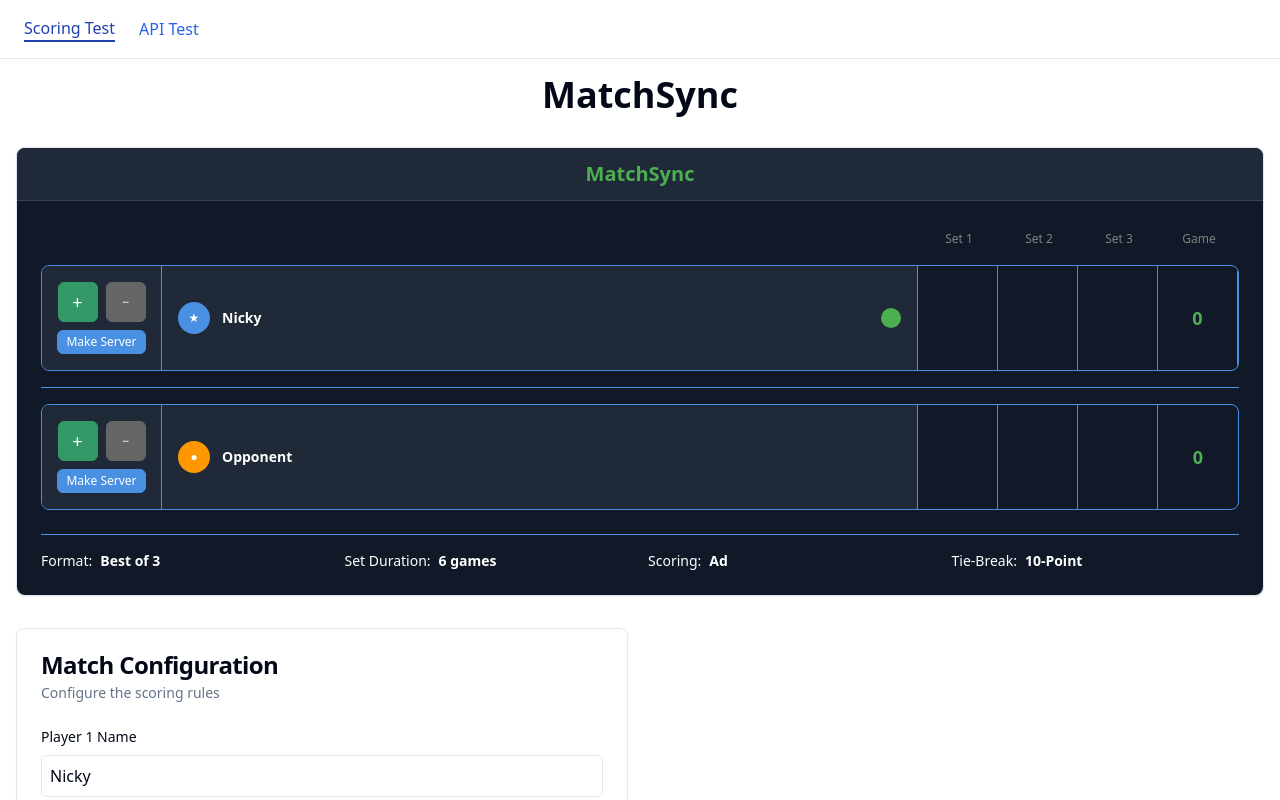
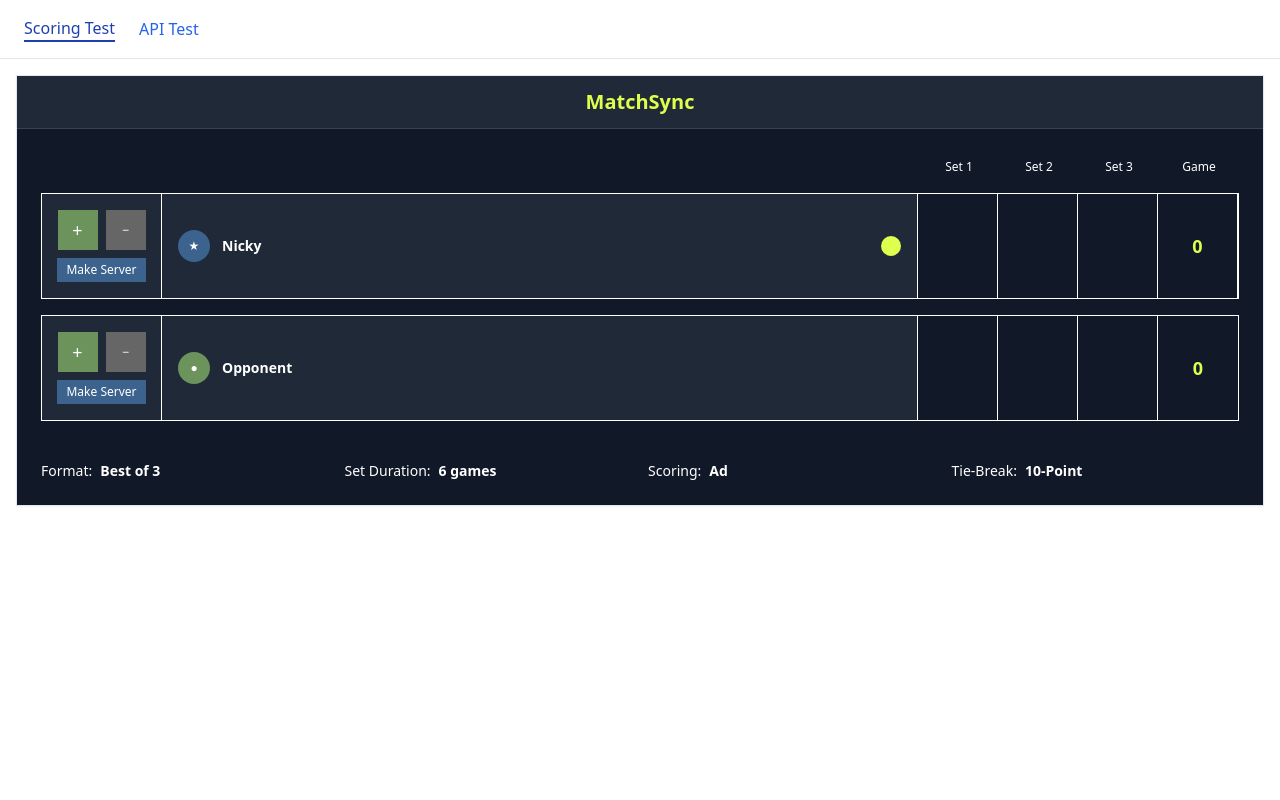
Before and after one commit to paulcham/tennis-score-sharer, a React (Create React App) app: page / in a window 1280 px wide. Both pictures are taken after a click on the button "Start Scoring Test". Shown: the top 800 px of the page. Built offline with nearby package versions, Linux system fonts and the light colour scheme.

Commit message:
Refactor GameScorer and Scoreboard components to improve styling and color consistency using TENNIS_COLORS; update button and card components for better layout and accessibility.

```diff
--- a/src/components/scoring/GameScorer.tsx
+++ b/src/components/scoring/GameScorer.tsx
@@ -349,7 +349,7 @@ const GameScorer: React.FC<GameScorerProps> = ({ config }) => {
                   const winnerName = entry.winner === 'player1' ? config.player1Name : config.player2Name;
 
                   return (
-                    <div key={index} className="p-3 bg-orange-50 border border-orange-200 rounded">
+                    <div key={index} className="p-3 bg-orange-50 border border-orange-200 ">
                       <div className="text-sm font-medium text-orange-800">
                         Set {entry.set}, Tiebreak: {winnerName} won {entry.score.player1Points}-{entry.score.player2Points}
                       </div>
@@ -363,7 +363,7 @@ const GameScorer: React.FC<GameScorerProps> = ({ config }) => {
                   const player2Name = config.player2Name;
 
                   return (
-                    <div key={index} className="p-3 bg-muted rounded">
+                    <div key={index} className="p-3 bg-muted ">
                       <div className="text-sm font-medium">
                         Set {entry.set}, Game {entry.game}: {serverName} serving, {winnerName} won.
                       </div>
--- a/src/components/scoring/Scoreboard.tsx
+++ b/src/components/scoring/Scoreboard.tsx
@@ -3,6 +3,7 @@ import { Card, CardContent } from '../ui/card';
 import { Button } from '../ui/button';
 import { GameScore, SetScore, MatchConfig, Player, TieBreakScore } from '../../types/Scoring';
 import { isTieBreakNeeded } from '../../utils/scoring';
+import { TENNIS_COLORS } from '../../lib/colors';
 
 interface ScoreboardProps {
   config: MatchConfig;
@@ -48,9 +49,9 @@ const Scoreboard: React.FC<ScoreboardProps> = ({
   };
 
   const getPointColorStyle = (point: number | string) => {
-    if (point === 'advantage') return { color: '#4CAF50', fontWeight: 'bold' }; // Lime Green
-    if (point === 'game') return { color: '#4CAF50', fontWeight: 'bold' }; // Lime Green
-    return { color: '#4CAF50' }; // Lime Green
+    if (point === 'advantage') return { color: TENNIS_COLORS.YELLOW, fontWeight: 'bold' };
+    if (point === 'game') return { color: TENNIS_COLORS.YELLOW, fontWeight: 'bold' };
+    return { color: TENNIS_COLORS.YELLOW };
   };
 
   // Determine how many sets to show based on match format
@@ -80,9 +81,9 @@ const Scoreboard: React.FC<ScoreboardProps> = ({
       const hasStarted = set && (set.player1Games > 0 || set.player2Games > 0);
 
       let setClass = "text-lg font-bold";
-      let setStyle = { color: '#4CAF50' }; // Lime Green
+      let setStyle = { color: TENNIS_COLORS.YELLOW };
       let cellClass = "p-4 text-center border-r";
-      let cellStyle: React.CSSProperties = { borderColor: '#808080' }; // Steel Blue
+      let cellStyle: React.CSSProperties = { borderColor: TENNIS_COLORS.WHITE };
 
       if (isComplete) {
         if (set?.winner === 'player1') {
@@ -134,9 +135,9 @@ const Scoreboard: React.FC<ScoreboardProps> = ({
       const hasStarted = set && (set.player1Games > 0 || set.player2Games > 0);
 
       let setClass = "text-lg font-bold";
-      let setStyle = { color: '#4CAF50' }; // Lime Green
+      let setStyle = { color: TENNIS_COLORS.YELLOW };
       let cellClass = "p-4 text-center border-r";
-      let cellStyle: React.CSSProperties = { borderColor: '#808080' }; // Steel Blue
+      let cellStyle: React.CSSProperties = { borderColor: TENNIS_COLORS.WHITE };
 
       if (isComplete) {
         if (set?.winner === 'player2') {
@@ -197,7 +198,7 @@ const Scoreboard: React.FC<ScoreboardProps> = ({
 
   const getCurrentScoreColorStyle = (player: Player) => {
     if (isTieBreak) {
-      return { color: '#4CAF50', fontWeight: 'bold' }; // Lime Green
+      return { color: TENNIS_COLORS.YELLOW, fontWeight: 'bold' };
     }
     if (player === 'player1') {
       return getPointColorStyle(currentGameScore.player1Points);
@@ -209,10 +210,10 @@ const Scoreboard: React.FC<ScoreboardProps> = ({
   return (
     <Card className="w-full">
       <CardContent className="p-0">
-        <div className="bg-gray-900 text-white rounded-lg overflow-hidden">
+        <div className="bg-gray-900 text-white  overflow-hidden">
                       {/* Header */}
             <div className="bg-gray-800 px-6 py-3 border-b border-gray-700">
-              <h2 className="text-xl font-bold text-center" style={{ color: '#4CAF50' }}>
+              <h2 className="text-xl font-bold text-center" style={{ color: TENNIS_COLORS.YELLOW }}>
                 MatchSync
               </h2>
             </div>
@@ -257,27 +258,27 @@ const Scoreboard: React.FC<ScoreboardProps> = ({
                   className="text-center"
                   style={{ gridArea: `set${i + 1}` }}
                 >
-                  <span className="text-xs" style={{ color: '#808080' }}>Set {i + 1}</span>
+                  <span className="text-xs" style={{ color: TENNIS_COLORS.WHITE }}>Set {i + 1}</span>
                 </div>
               ))}
 
               {/* Empty Game Column */}
                               <div className="text-center">
-                  <span className="text-xs" style={{ color: '#808080' }}>Game</span>
+                  <span className="text-xs" style={{ color: TENNIS_COLORS.WHITE }}>Game</span>
                 </div>
             </div>
 
             {/* Player Names Row */}
             <div
-              className="grid gap-0 mb-4 border rounded-lg overflow-hidden"
+              className="grid gap-0 mb-4 border  overflow-hidden"
               style={{
                 gridTemplateColumns: `120px 1fr repeat(${setCount}, 80px) 80px`,
                 gridTemplateAreas: `"buttons player1 ${Array.from({length: setCount}, (_, i) => `set${i+1}`).join(' ')} game1"`,
-                borderColor: '#4A90E2' // Blue
+                borderColor: TENNIS_COLORS.WHITE
               }}
             >
               {/* Scoring Buttons Column for Player 1 */}
-              <div className="p-4 border-r bg-gray-800" style={{ borderColor: '#4A90E2' }}>
+              <div className="p-4 border-r bg-gray-800" style={{ borderColor: TENNIS_COLORS.WHITE }}>
                 <div className="flex flex-col items-center gap-2">
                   <div className="flex items-center justify-center gap-2">
                     <Button
@@ -289,8 +290,8 @@ const Scoreboard: React.FC<ScoreboardProps> = ({
                           : 'hover:bg-opacity-80'
                       }`}
                       style={{
-                        backgroundColor: currentSetComplete ? '#666' : '#339966',
-                        borderColor: currentSetComplete ? '#666' : '#339966'
+                        backgroundColor: currentSetComplete ? '#666' : TENNIS_COLORS.GREEN,
+                        borderColor: currentSetComplete ? '#666' : TENNIS_COLORS.GREEN
                       }}
                       onClick={() => onAddPoint('player1')}
                       disabled={currentSetComplete}
@@ -320,8 +321,8 @@ const Scoreboard: React.FC<ScoreboardProps> = ({
                     variant="outline"
                     className="h-6 px-2 text-xs text-white hover:bg-opacity-80"
                     style={{
-                      backgroundColor: '#4A90E2',
-                      borderColor: '#4A90E2'
+                      backgroundColor: TENNIS_COLORS.BLUE,
+                      borderColor: TENNIS_COLORS.BLUE
                     }}
                     onClick={() => onSetServer('player1')}
                   >
@@ -331,19 +332,19 @@ const Scoreboard: React.FC<ScoreboardProps> = ({
               </div>
 
               {/* Player 1 Column */}
-              <div className="p-4 border-r bg-gray-800 flex items-center" style={{ borderColor: '#4A90E2' }}>
+              <div className="p-4 border-r bg-gray-800 flex items-center" style={{ borderColor: TENNIS_COLORS.WHITE }}>
                 <div className="flex items-center justify-between w-full">
                   <div className="flex items-center">
-                    <div className="w-8 h-8 rounded-full flex items-center justify-center mr-3" style={{ backgroundColor: '#4A90E2' }}>
+                    <div className="w-8 h-8 rounded-full flex items-center justify-center mr-3" style={{ backgroundColor: TENNIS_COLORS.BLUE }}>
                       <span className="text-white text-xs">★</span>
                     </div>
-                    <span className="font-semibold text-sm" style={{ color: '#FFFFFF' }}>{config.player1Name}</span>
+                    <span className="font-semibold text-sm" style={{ color: TENNIS_COLORS.WHITE }}>{config.player1Name}</span>
                   </div>
                   {isTieBreak && tieBreakScore && tieBreakScore.server === 'player1' && (
-                    <div className="w-5 h-5 rounded-full" style={{ backgroundColor: '#4CAF50' }}></div>
+                    <div className="w-5 h-5 rounded-full" style={{ backgroundColor: TENNIS_COLORS.YELLOW }}></div>
                   )}
                   {!isTieBreak && currentGameScore.server === 'player1' && (
-                    <div className="w-5 h-5 rounded-full" style={{ backgroundColor: '#4CAF50' }}></div>
+                    <div className="w-5 h-5 rounded-full" style={{ backgroundColor: TENNIS_COLORS.YELLOW }}></div>
                   )}
                 </div>
               </div>
@@ -359,28 +360,25 @@ const Scoreboard: React.FC<ScoreboardProps> = ({
                 </div>
               ))}
 
-              {/* Game Score Column for Player 1 */}
-              <div className="p-4 text-center border-r flex items-center justify-center" style={{ borderColor: '#4A90E2' }}>
+                              {/* Game Score Column for Player 1 */}
+                <div className="p-4 text-center border-r flex items-center justify-center" style={{ borderColor: TENNIS_COLORS.WHITE }}>
                 <div className="text-lg font-bold" style={getCurrentScoreColorStyle('player1')}>
                   {getCurrentScore('player1')}
                 </div>
               </div>
             </div>
 
-            {/* Divider */}
-            <div className="h-px my-4" style={{ backgroundColor: '#4A90E2' }}></div>
-
             {/* Player 2 Row */}
             <div
-              className="grid gap-0 border rounded-lg overflow-hidden"
+              className="grid gap-0 border overflow-hidden"
               style={{
                 gridTemplateColumns: `120px 1fr repeat(${setCount}, 80px) 80px`,
                 gridTemplateAreas: `"buttons player2 ${Array.from({length: setCount}, (_, i) => `set${i+1}`).join(' ')} game2"`,
-                borderColor: '#4A90E2'
+                borderColor: TENNIS_COLORS.WHITE
               }}
             >
-              {/* Scoring Buttons Column for Player 2 */}
-              <div className="p-4 border-r bg-gray-800" style={{ borderColor: '#4A90E2' }}>
+                              {/* Scoring Buttons Column for Player 2 */}
+                <div className="p-4 border-r bg-gray-800" style={{ borderColor: TENNIS_COLORS.WHITE }}>
                 <div className="flex flex-col items-center gap-2">
                   <div className="flex items-center justify-center gap-2">
                     <Button
@@ -392,8 +390,8 @@ const Scoreboard: React.FC<ScoreboardProps> = ({
                           : 'hover:bg-opacity-80'
                       }`}
                       style={{
-                        backgroundColor: currentSetComplete ? '#666' : '#339966',
-                        borderColor: currentSetComplete ? '#666' : '#339966'
+                        backgroundColor: currentSetComplete ? '#666' : TENNIS_COLORS.GREEN,
+                        borderColor: currentSetComplete ? '#666' : TENNIS_COLORS.GREEN
                       }}
                       onClick={() => onAddPoint('player2')}
                       disabled={currentSetComplete}
@@ -423,8 +421,8 @@ const Scoreboard: React.FC<ScoreboardProps> = ({
                     variant="outline"
                     className="h-6 px-2 text-xs text-white hover:bg-opacity-80"
                     style={{
-                      backgroundColor: '#4A90E2',
-                      borderColor: '#4A90E2'
+                      backgroundColor: TENNIS_COLORS.BLUE,
+                      borderColor: TENNIS_COLORS.BLUE
                     }}
                     onClick={() => onSetServer('player2')}
                   >
@@ -433,20 +431,20 @@ const Scoreboard: React.FC<ScoreboardProps> = ({
                 </div>
               </div>
 
-              {/* Player 2 Column */}
-              <div className="p-4 border-r bg-gray-800 flex items-center" style={{ borderColor: '#4A90E2' }}>
+                              {/* Player 2 Column */}
+                <div className="p-4 border-r bg-gray-800 flex items-center" style={{ borderColor: TENNIS_COLORS.WHITE }}>
                 <div className="flex items-center justify-between w-full">
                   <div className="flex items-center">
-                    <div className="w-8 h-8 rounded-full flex items-center justify-center mr-3" style={{ backgroundColor: '#FF9800' }}>
+                    <div className="w-8 h-8 rounded-full flex items-center justify-center mr-3" style={{ backgroundColor: TENNIS_COLORS.GREEN }}>
                       <span className="text-white text-xs">●</span>
                     </div>
-                    <span className="font-semibold text-sm" style={{ color: '#FFFFFF' }}>{config.player2Name}</span>
+                    <span className="font-semibold text-sm" style={{ color: TENNIS_COLORS.WHITE }}>{config.player2Name}</span>
                   </div>
                   {isTieBreak && tieBreakScore && tieBreakScore.server === 'player2' && (
-                    <div className="w-5 h-5 rounded-full" style={{ backgroundColor: '#4CAF50' }}></div>
+                    <div className="w-5 h-5 rounded-full" style={{ backgroundColor: TENNIS_COLORS.YELLOW }}></div>
                   )}
                   {!isTieBreak && currentGameScore.server === 'player2' && (
-                    <div className="w-5 h-5 rounded-full" style={{ backgroundColor: '#4CAF50' }}></div>
+                    <div className="w-5 h-5 rounded-full" style={{ backgroundColor: TENNIS_COLORS.YELLOW }}></div>
                   )}
                 </div>
               </div>
@@ -470,29 +468,29 @@ const Scoreboard: React.FC<ScoreboardProps> = ({
               </div>
             </div>
 
-            {/* Match Info */}
-            <div className="mt-6 pt-4 border-t" style={{ borderColor: '#4A90E2' }}>
+                          {/* Match Info */}
+              <div className="mt-6 pt-4">
               <div className="grid grid-cols-4 gap-4 text-sm">
                 <div>
-                  <span style={{ color: '#FFFFFF' }}>Format:</span>
-                  <span className="ml-2 font-semibold" style={{ color: '#FFFFFF' }}>
+                  <span style={{ color: TENNIS_COLORS.WHITE }}>Format:</span>
+                  <span className="ml-2 font-semibold" style={{ color: TENNIS_COLORS.WHITE }}>
                     {config.matchFormat === 'single' ? 'Single Set' :
                      config.matchFormat === 'best-of-3' ? 'Best of 3' : 'Best of 5'}
                   </span>
                 </div>
                 <div>
-                  <span style={{ color: '#FFFFFF' }}>Set Duration:</span>
-                  <span className="ml-2 font-semibold" style={{ color: '#FFFFFF' }}>{config.setDuration} games</span>
+                  <span style={{ color: TENNIS_COLORS.WHITE }}>Set Duration:</span>
+                  <span className="ml-2 font-semibold" style={{ color: TENNIS_COLORS.WHITE }}>{config.setDuration} games</span>
                 </div>
                 <div>
-                  <span style={{ color: '#FFFFFF' }}>Scoring:</span>
-                  <span className="ml-2 font-semibold" style={{ color: '#FFFFFF' }}>
+                  <span style={{ color: TENNIS_COLORS.WHITE }}>Scoring:</span>
+                  <span className="ml-2 font-semibold" style={{ color: TENNIS_COLORS.WHITE }}>
                     {config.scoringSystem === 'ad' ? 'Ad' : 'No-Ad'}
                   </span>
                 </div>
                 <div>
-                  <span style={{ color: '#FFFFFF' }}>Tie-Break:</span>
-                  <span className="ml-2 font-semibold" style={{ color: '#FFFFFF' }}>
+                  <span style={{ color: TENNIS_COLORS.WHITE }}>Tie-Break:</span>
+                  <span className="ml-2 font-semibold" style={{ color: TENNIS_COLORS.WHITE }}>
                     {config.tieBreakRules === 'none' ? 'None' :
                      config.tieBreakRules === '7-point' ? '7-Point' : '10-Point'}
                   </span>
--- a/src/components/ui/button.tsx
+++ b/src/components/ui/button.tsx
@@ -5,7 +5,7 @@ import { cva, type VariantProps } from "class-variance-authority"
 import { cn } from "../../lib/utils"
 
 const buttonVariants = cva(
-  "inline-flex items-center justify-center whitespace-nowrap rounded-md text-sm font-medium ring-offset-background transition-colors focus-visible:outline-none focus-visible:ring-2 focus-visible:ring-ring focus-visible:ring-offset-2 disabled:pointer-events-none disabled:opacity-50",
+  "inline-flex items-center justify-center whitespace-nowrap  text-sm font-medium ring-offset-background transition-colors focus-visible:outline-none focus-visible:ring-2 focus-visible:ring-ring focus-visible:ring-offset-2 disabled:pointer-events-none disabled:opacity-50",
   {
     variants: {
       variant: {
@@ -21,8 +21,8 @@ const buttonVariants = cva(
       },
       size: {
         default: "h-10 px-4 py-2",
-        sm: "h-9 rounded-md px-3",
-        lg: "h-11 rounded-md px-8",
+        sm: "h-9  px-3",
+        lg: "h-11  px-8",
         icon: "h-10 w-10",
       },
     },
--- a/src/components/ui/card.tsx
+++ b/src/components/ui/card.tsx
@@ -9,7 +9,7 @@ const Card = React.forwardRef<
   <div
     ref={ref}
     className={cn(
-      "rounded-lg border bg-card text-card-foreground shadow-sm",
+      " border bg-card text-card-foreground shadow-sm",
       className
     )}
     {...props}
--- /dev/null
+++ b/src/lib/colors.ts
@@ -0,0 +1,13 @@
+// Tennis Color Palette
+export const TENNIS_COLORS = {
+  YELLOW: '#dfff4e',
+  GREEN: '#6c935c',
+  BLUE: '#3c638e',
+  WHITE: '#ffffff'
+} as const;
+
+// Color usage guidelines:
+// - YELLOW: Scores and server indicator
+// - GREEN: "+" score button
+// - BLUE: "Make server" button
+// - WHITE: Text, rules, and borders
--- a/src/pages/TestAPI.tsx
+++ b/src/pages/TestAPI.tsx
@@ -88,7 +88,7 @@ const TestAPI: React.FC = () => {
             </div>
 
             {result && (
-              <div className="mt-4 p-4 bg-gray-100 rounded-lg">
+              <div className="mt-4 p-4 bg-gray-100 ">
                 <h3 className="font-semibold mb-2">Result:</h3>
                 <pre className="whitespace-pre-wrap text-sm">{result}</pre>
               </div>
--- a/src/pages/TestScoring.tsx
+++ b/src/pages/TestScoring.tsx
@@ -3,6 +3,7 @@ import { Card, CardContent, CardDescription, CardHeader, CardTitle } from '../co
 import { Button } from '../components/ui/button';
 import GameScorer from '../components/scoring/GameScorer';
 import { MatchConfig } from '../types/Scoring';
+import { TENNIS_COLORS } from '../lib/colors';
 
 const TestScoring: React.FC = () => {
   const [config, setConfig] = useState<MatchConfig>({
@@ -23,19 +24,15 @@ const TestScoring: React.FC = () => {
   return (
     <div className="min-h-screen bg-background p-4">
       <div className="w-full">
-        <div className="text-center mb-8">
-          <h1 className="text-4xl font-bold text-foreground mb-4">
-            MatchSync
-          </h1>
-        </div>
 
-        {/* Scoreboard at top */}
-        {showScorer && (
-          <div className="mb-8">
+        {showScorer ? (
+          // Show only the scoreboard when match has started
+          <div className="w-full">
             <GameScorer config={config} />
           </div>
-        )}
-
+        ) : (
+          // Show configuration and rules when match hasn't started
+          <>
             <div className="grid gap-6 lg:grid-cols-2">
               <Card>
                 <CardHeader>
@@ -51,7 +48,7 @@ const TestScoring: React.FC = () => {
                       type="text"
                       value={config.player1Name}
                       onChange={(e) => handleConfigChange('player1Name', e.target.value)}
-                  className="w-full p-2 border rounded-md"
+                      className="w-full p-2 border"
                     />
                   </div>
 
@@ -61,7 +58,7 @@ const TestScoring: React.FC = () => {
                       type="text"
                       value={config.player2Name}
                       onChange={(e) => handleConfigChange('player2Name', e.target.value)}
-                  className="w-full p-2 border rounded-md"
+                      className="w-full p-2 border"
                     />
                   </div>
 
@@ -70,7 +67,7 @@ const TestScoring: React.FC = () => {
                     <select
                       value={config.scoringSystem}
                       onChange={(e) => handleConfigChange('scoringSystem', e.target.value)}
-                  className="w-full p-2 border rounded-md"
+                      className="w-full p-2 border"
                     >
                       <option value="ad">Ad Scoring</option>
                       <option value="no-ad">No-Ad Scoring</option>
@@ -82,7 +79,7 @@ const TestScoring: React.FC = () => {
                     <select
                       value={config.matchFormat}
                       onChange={(e) => handleConfigChange('matchFormat', e.target.value)}
-                  className="w-full p-2 border rounded-md"
+                      className="w-full p-2 border"
                     >
                       <option value="single">Single Set</option>
                       <option value="best-of-3">Best of 3 Sets</option>
@@ -95,7 +92,7 @@ const TestScoring: React.FC = () => {
                     <select
                       value={config.setDuration}
                       onChange={(e) => handleConfigChange('setDuration', parseInt(e.target.value))}
-                  className="w-full p-2 border rounded-md"
+                      className="w-full p-2 border"
                     >
                       <option value={4}>4 Games</option>
                       <option value={6}>6 Games</option>
@@ -108,7 +105,7 @@ const TestScoring: React.FC = () => {
                     <select
                       value={config.tieBreakRules}
                       onChange={(e) => handleConfigChange('tieBreakRules', e.target.value)}
-                  className="w-full p-2 border rounded-md"
+                      className="w-full p-2 border"
                     >
                       <option value="none">No Tie Break</option>
                       <option value="7-point">7-Point Tie Break</option>
@@ -118,7 +115,11 @@ const TestScoring: React.FC = () => {
 
                   <Button
                     onClick={() => setShowScorer(true)}
-                className="w-full"
+                    className="w-full text-white"
+                    style={{
+                      backgroundColor: TENNIS_COLORS.GREEN,
+                      borderColor: TENNIS_COLORS.GREEN
+                    }}
                   >
                     Start Scoring Test
                   </Button>
@@ -145,6 +146,8 @@ const TestScoring: React.FC = () => {
                 </CardContent>
               </Card>
             </div>
+          </>
+        )}
       </div>
     </div>
   );
```
Also changed, not shown: src/pages/Home.tsx (+4 -4 lines). Lines whose indentation alone changed are shown as unchanged.
